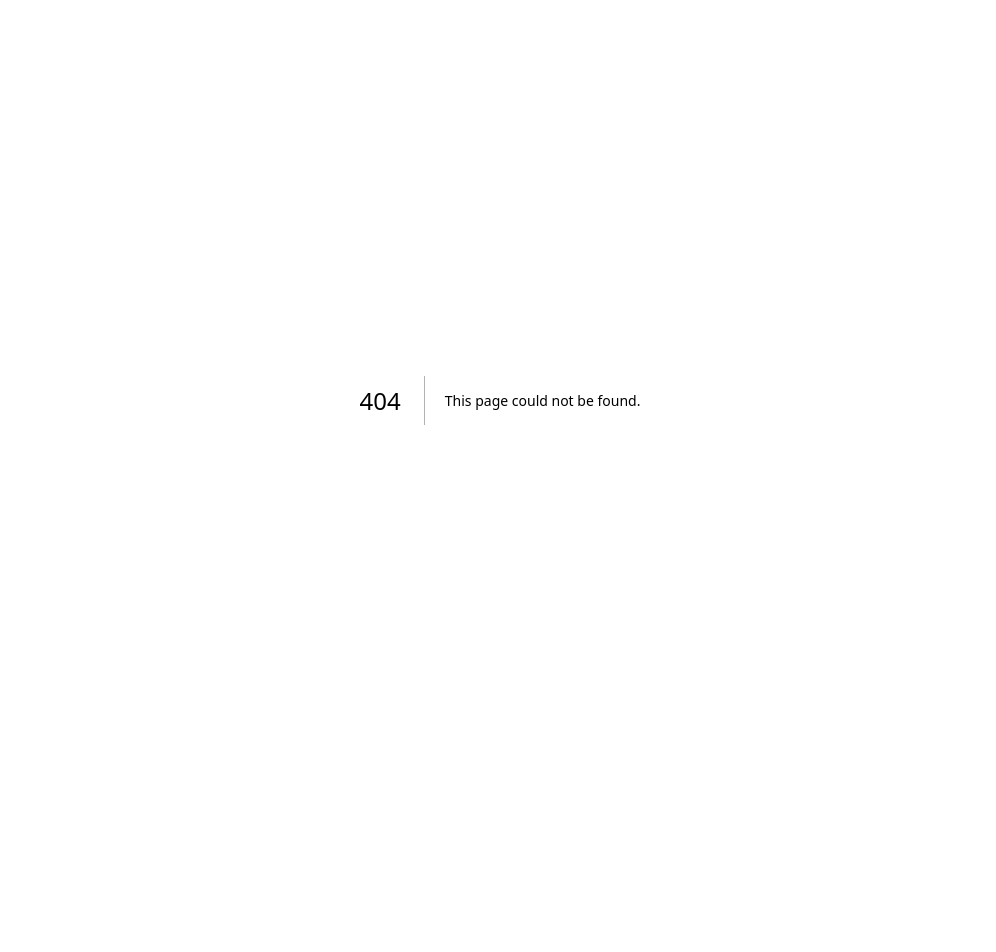
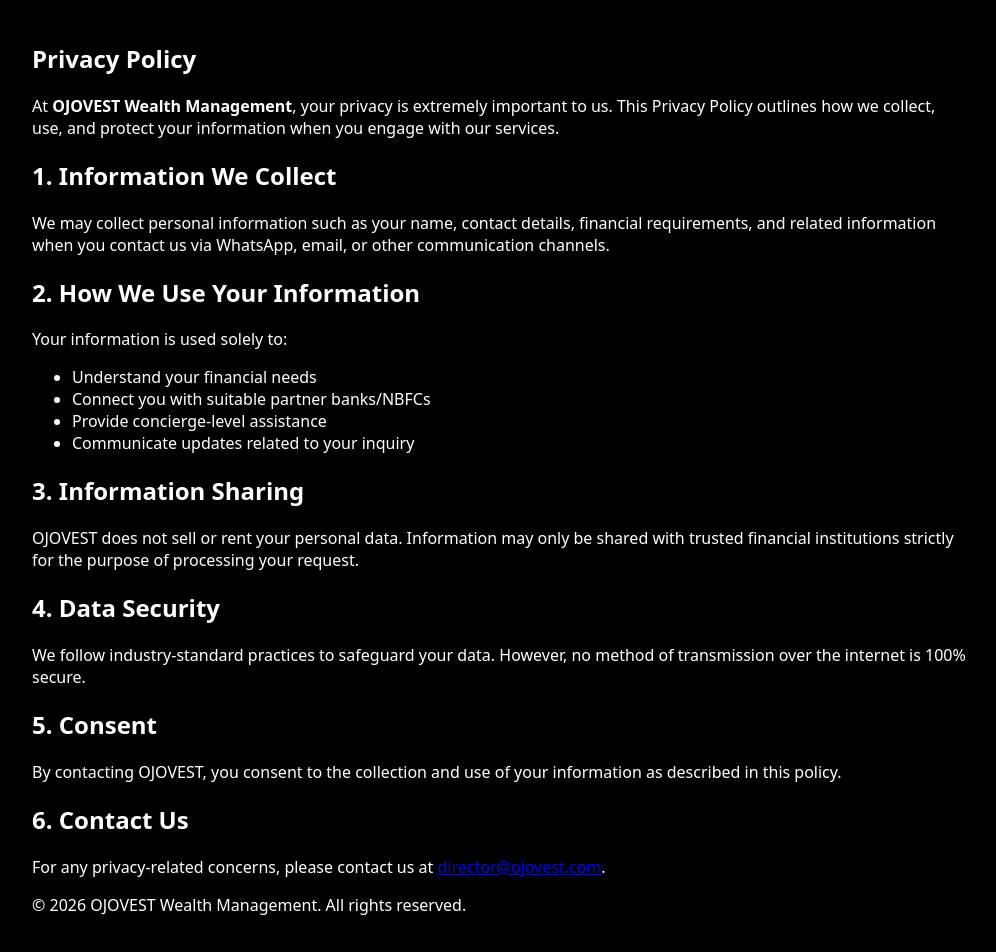
Before and after one commit to ojovest/ojovest, a Next.js app: page /privacy in a window 1280 px wide. Before the commit this address had no page. Shown: the top 952 px of the page, without its empty margins (140-1136 px from the left). Before the commit the page ends 800 px from the top, so only its background shows below. Built offline with nearby package versions, Linux system fonts and the light colour scheme.

Commit message:
Create page.js

```diff
--- /dev/null
+++ b/app/privacy/page.js
@@ -0,0 +1,63 @@
+export default function PrivacyPolicy() {
+  return (
+    <main className="container">
+      <section className="privacy">
+        <h1 className="privacyTitle">Privacy Policy</h1>
+
+        <p className="privacyText">
+          At <strong>OJOVEST Wealth Management</strong>, your privacy is extremely
+          important to us. This Privacy Policy outlines how we collect, use, and
+          protect your information when you engage with our services.
+        </p>
+
+        <h2 className="privacyHeading">1. Information We Collect</h2>
+        <p className="privacyText">
+          We may collect personal information such as your name, contact details,
+          financial requirements, and related information when you contact us via
+          WhatsApp, email, or other communication channels.
+        </p>
+
+        <h2 className="privacyHeading">2. How We Use Your Information</h2>
+        <p className="privacyText">
+          Your information is used solely to:
+        </p>
+        <ul className="privacyList">
+          <li>Understand your financial needs</li>
+          <li>Connect you with suitable partner banks/NBFCs</li>
+          <li>Provide concierge-level assistance</li>
+          <li>Communicate updates related to your inquiry</li>
+        </ul>
+
+        <h2 className="privacyHeading">3. Information Sharing</h2>
+        <p className="privacyText">
+          OJOVEST does not sell or rent your personal data. Information may only
+          be shared with trusted financial institutions strictly for the purpose
+          of processing your request.
+        </p>
+
+        <h2 className="privacyHeading">4. Data Security</h2>
+        <p className="privacyText">
+          We follow industry-standard practices to safeguard your data. However,
+          no method of transmission over the internet is 100% secure.
+        </p>
+
+        <h2 className="privacyHeading">5. Consent</h2>
+        <p className="privacyText">
+          By contacting OJOVEST, you consent to the collection and use of your
+          information as described in this policy.
+        </p>
+
+        <h2 className="privacyHeading">6. Contact Us</h2>
+        <p className="privacyText">
+          For any privacy-related concerns, please contact us at{" "}
+          <a href="mailto:director@ojovest.com">director@ojovest.com</a>.
+        </p>
+
+        <p className="privacyFooter">
+          © {new Date().getFullYear()} OJOVEST Wealth Management. All rights
+          reserved.
+        </p>
+      </section>
+    </main>
+  );
+}
```
